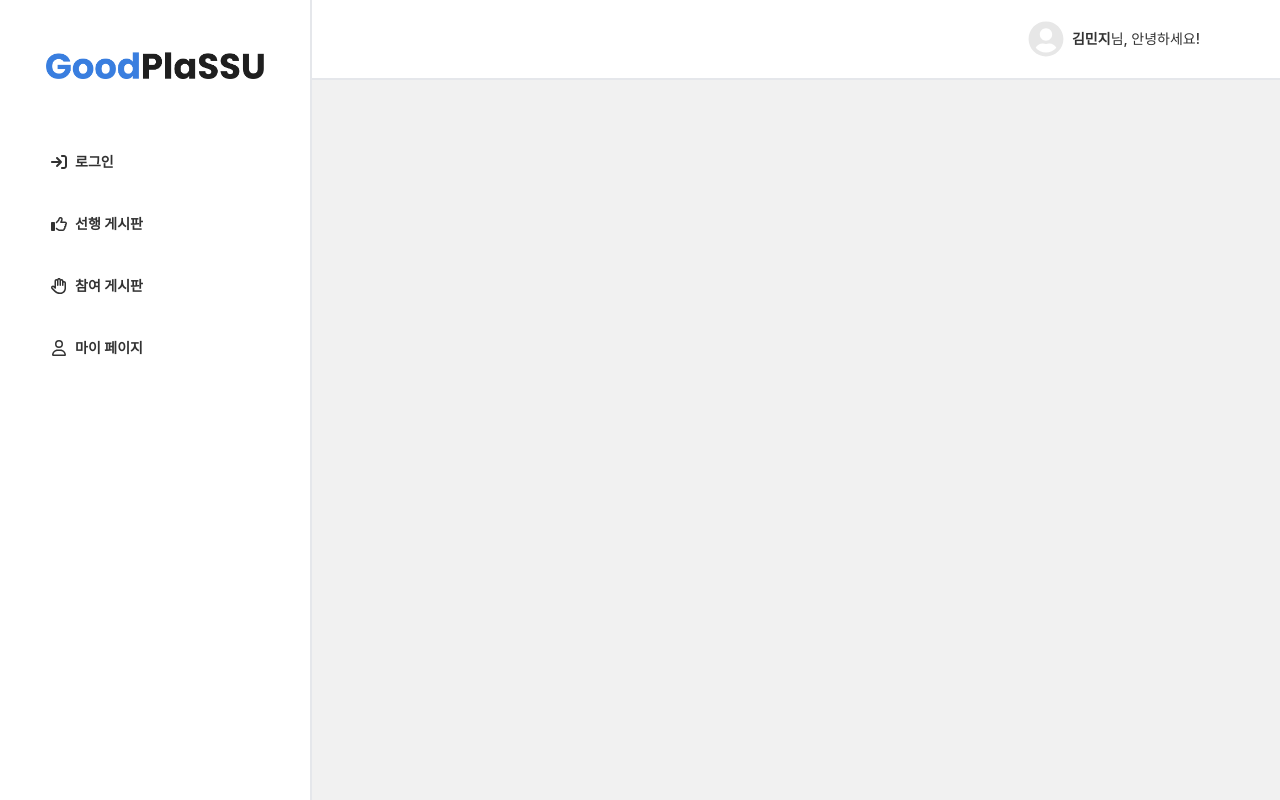
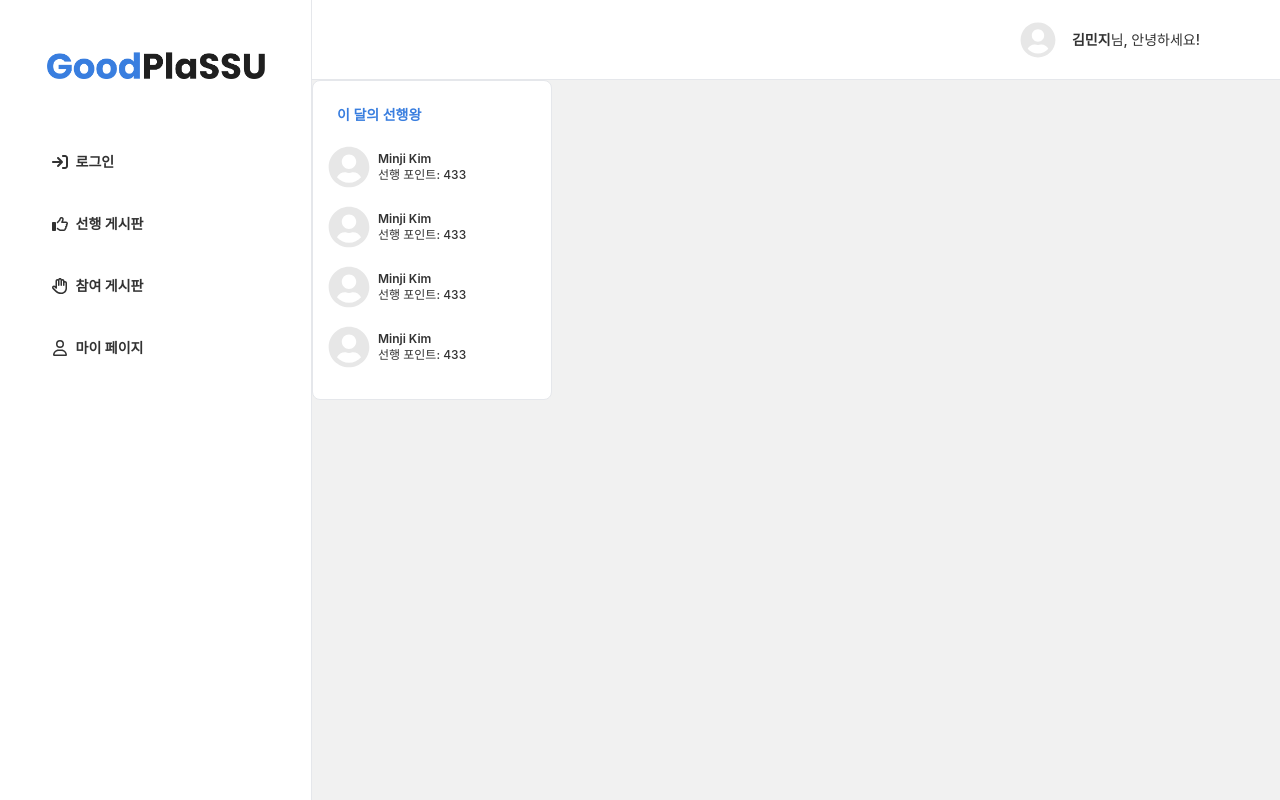
Before and after one commit to GoodPlaSSU/GoodPlaSSU-Frontend-2, a React (Create React App) app: page /mypage in a window 1280 px wide. Built offline with nearby package versions, Linux system fonts and the light colour scheme.

Commit message:
✨ feat(topuser): create topuser and userprofile component
create topuser and userprofile component

```diff
--- a/src/App.tsx
+++ b/src/App.tsx
@@ -7,16 +7,18 @@ import PostWrite from "./pages/PostWrite";
 import PostDetail from "./pages/PostDetail";
 import MyPage from "./pages/MyPage";
 import UserHeader from "./components/Common/UserHeader";
+import TopUser from "./components/Common/TopUser";
 
 function App() {
     return (
         <div className="App">
             <div className="flex">
-                <div className=" w-[312px] h-screen bh-white border-r-2">
+                <div className=" w-[312px] h-screen bh-white border-r-[1px]">
                     <Header />
                 </div>
                 <div className="h-screen flex-grow bg-click">
                     <UserHeader />
+                    <div className="flex">
                         <Routes>
                             <Route path="/" element={<GoodPostList />} />
                             <Route path="/join" element={<JoinPostList />} />
@@ -24,6 +26,10 @@ function App() {
                             <Route path="/post/:id" element={<PostDetail />} />
                             <Route path="/mypage" element={<MyPage />} />
                         </Routes>
+                        <div>
+                            <TopUser />
+                        </div>
+                    </div>
                 </div>
             </div>
         </div>
--- /dev/null
+++ b/src/components/Common/TopUser.tsx
@@ -0,0 +1,29 @@
+import UserProfile from "./UserProfile";
+
+interface UserInfo {
+    name: String;
+    point: Number;
+    profile: String;
+}
+const example: UserInfo[] = [
+    { name: "Minji Kim", point: 243, profile: "" },
+    { name: "Minji Kim", point: 243, profile: "" },
+    { name: "Minji Kim", point: 243, profile: "" },
+    { name: "Minji Kim", point: 243, profile: "" },
+];
+
+const TopUser = () => {
+    return (
+        <div className="w-60 h-80 bg-white border-[1px] rounded-lg">
+            <div className="mt-6 mb-3 pl-6 text-sm font-semibold text-primary text-start">
+                이 달의 선행왕
+            </div>
+            <UserProfile />
+            <UserProfile />
+            <UserProfile />
+            <UserProfile />
+        </div>
+    );
+};
+
+export default TopUser;
--- a/src/components/Common/UserHeader.tsx
+++ b/src/components/Common/UserHeader.tsx
@@ -2,8 +2,8 @@ import { FaUserCircle } from "react-icons/fa";
 
 const UserHeader = () => {
     return (
-        <div className="flex h-20 items-center justify-end bg-white border-b-2 text-sm font-semibold text-text">
-            <span className="mr-2">
+        <div className="flex h-20 items-center justify-end bg-white border-b-[1px] text-sm font-semibold text-text">
+            <span className="mr-4">
                 <FaUserCircle className="fill-icon" size="36" />
             </span>
             <span>김민지</span>
--- /dev/null
+++ b/src/components/Common/UserProfile.tsx
@@ -0,0 +1,21 @@
+import { FaUserCircle } from "react-icons/fa";
+
+interface UserInfo {
+    name: String;
+    point: Number;
+    profile: String;
+}
+
+const UserProfile = () => {
+    return (
+        <div className="inline-flex w-52 py-[6px] my-[3px] items-center">
+            <FaUserCircle className="fill-icon" size="42" />
+            <div className="ml-2 text-start text-xs text-text">
+                <div className="font-semibold">Minji Kim</div>
+                <div className="font-medium">선행 포인트: 433</div>
+            </div>
+        </div>
+    );
+};
+
+export default UserProfile;
--- a/src/components/Header/Header.tsx
+++ b/src/components/Header/Header.tsx
@@ -3,7 +3,7 @@ import { Link } from "react-router-dom";
 
 const Header = () => {
     return (
-        <div className=" align-top">
+        <div className="align-top">
             <img
                 alt="logo"
                 src="/logo1.png"
```
Lines whose indentation alone changed are shown as unchanged.
